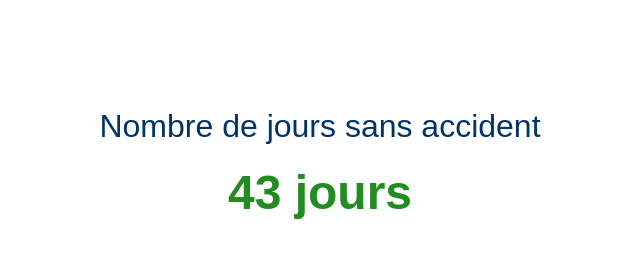
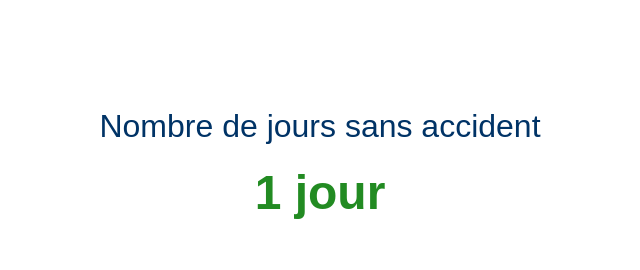
Before and after one commit to sertrid/accident, a plain HTML site: page index.html in a window 1280 px wide. Shown: the top 270 px of the page, without its empty margins (320-960 px from the left). Drawn offline with Linux system fonts and the light colour scheme.

Commit message:
Update index.html

```diff
--- a/index.html
+++ b/index.html
@@ -29,7 +29,7 @@
 
   <script>
     // 🛑 Mettre ici la date du DERNIER ACCIDENT
-    const lastAccidentDate = new Date(2025, 6, 6); // année, mois (0-indexé), jour
+    const lastAccidentDate = new Date(2025, 7, 17); // année, mois (0-indexé), jour
 
     const today = new Date();
     const diffTime = today.setHours(0,0,0,0) - lastAccidentDate.setHours(0,0,0,0);
```
